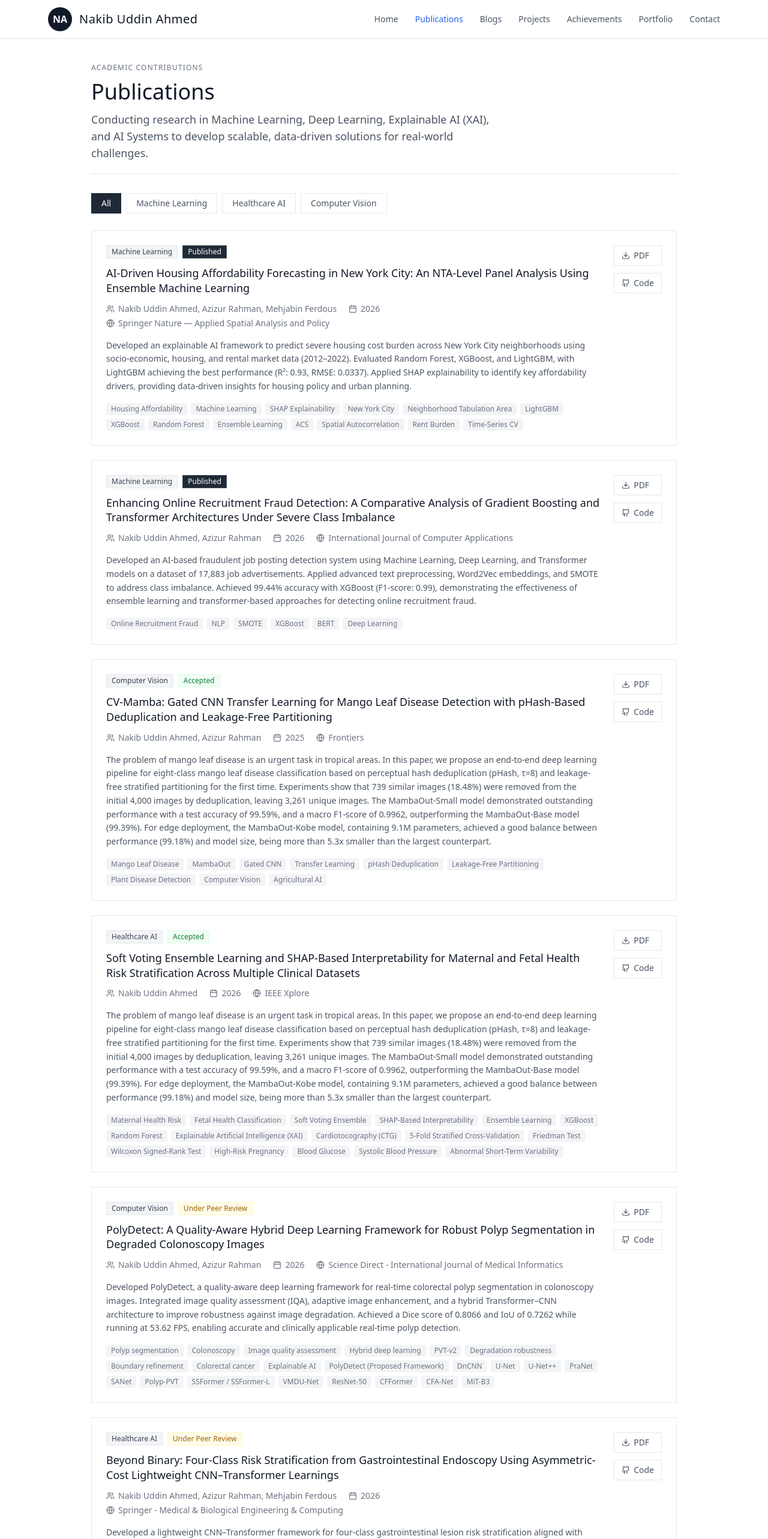
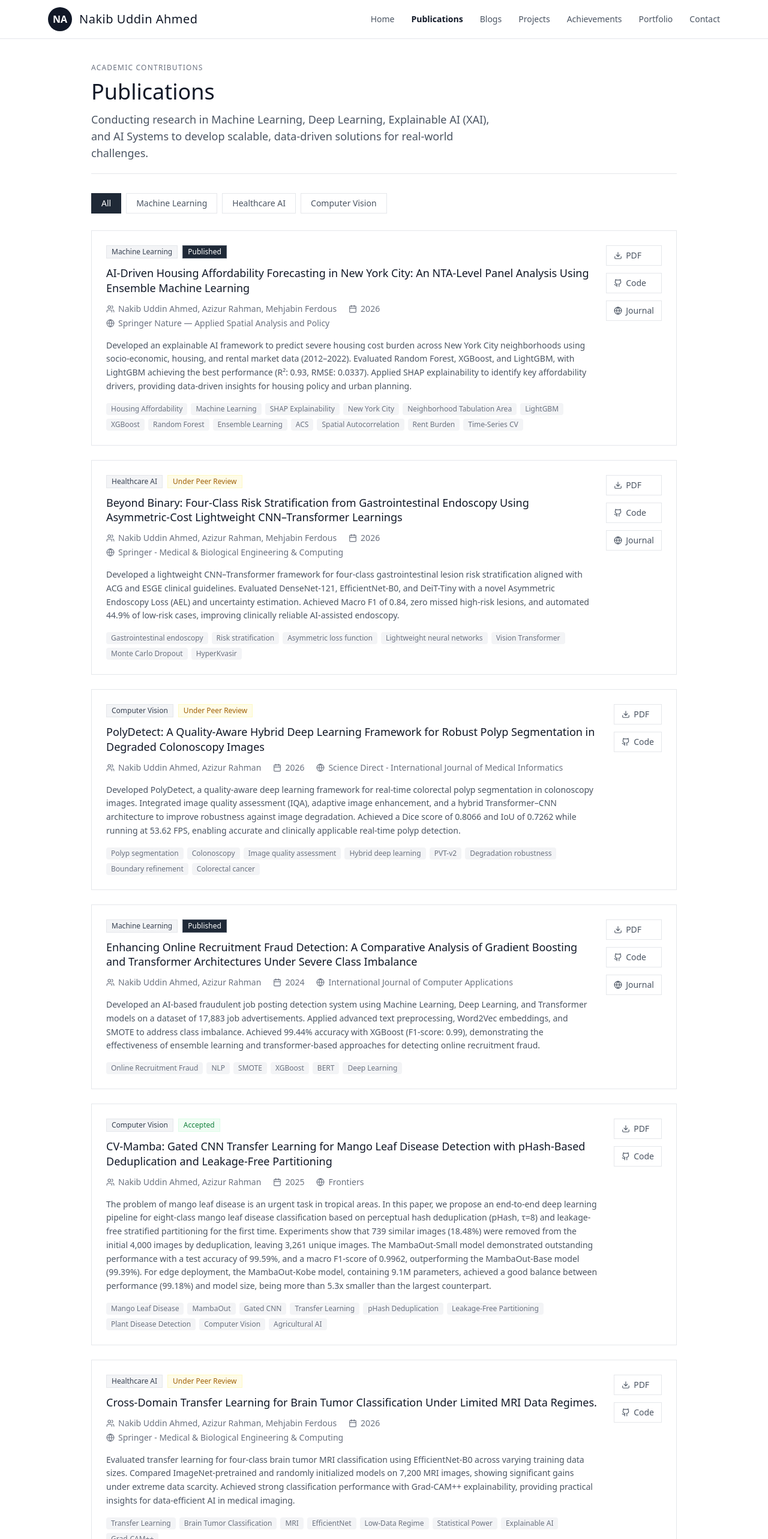
Before and after one commit to nakib33/Nakib-s-Portfolio, a Next.js app: page /pages/publications in a window 1280 px wide. Shown: the top 2566 px of the page at 60% size. Built offline with nearby package versions, Linux system fonts and the light colour scheme.

Commit message:
Update portfolio and research profile

```diff
--- a/src/app/components/Header.js
+++ b/src/app/components/Header.js
@@ -39,10 +39,10 @@ const Header = () => {
     return (
         <>
             <nav
-                className={`top-0 w-full z-50 transition-all duration-300 ${
+                className={`sticky top-0 w-full z-50 transition-all duration-500 ${
                     scrolled
-                        ? 'bg-white/95 backdrop-blur-sm shadow-sm border-b border-gray-200'
-                        : 'bg-white border-b border-gray-200'
+                        ? 'bg-white/80 backdrop-blur-md shadow-md border-b border-gray-200'
+                        : 'bg-white/60 backdrop-blur-sm border-b border-gray-200'
                 }`}
             >
                 <div className="max-w-6xl mx-auto px-4">
@@ -70,10 +70,10 @@ const Header = () => {
                                 <Link
                                     key={item.path}
                                     href={item.path}
-                                    className={`text-sm font-normal transition-colors duration-200 ${
+                                    className={`text-sm transition-colors duration-200 ${
                                         isActive(item.path)
-                                            ? 'text-blue-600'
-                                            : 'text-gray-600 hover:text-blue-600'
+                                            ? 'text-gray-900 font-bold'
+                                            : 'text-gray-600 hover:text-gray-900 hover:font-bold'
                                     }`}
                                 >
                                     {item.label}
@@ -124,10 +124,10 @@ const Header = () => {
                                     <Link
                                         key={item.path}
                                         href={item.path}
-                                        className={`flex items-center gap-3 px-3 py-3 text-sm font-normal transition-colors duration-200 rounded ${
+                                        className={`flex items-center gap-3 px-3 py-3 text-sm transition-colors duration-200 rounded ${
                                             isActive(item.path)
-                                                ? 'text-blue-600 bg-blue-50'
-                                                : 'text-gray-600 hover:text-blue-600 hover:bg-gray-50'
+                                                ? 'text-gray-900 font-bold bg-gray-50'
+                                                : 'text-gray-600 hover:text-gray-900 hover:font-bold hover:bg-gray-50'
                                         }`}
                                     >
                                         <Icon className="w-4 h-4" />
--- a/src/app/components/Profile.js
+++ b/src/app/components/Profile.js
@@ -10,7 +10,7 @@ const Profile = () => {
     ];
 
     return (
-        <div className="bg-slate-50 border-b border-gray-200">
+        <div className="bg-white border-b border-gray-200">
             <div className="max-w-5xl mx-auto px-4 sm:px-6 py-10 sm:py-12">
                 <div className="flex flex-col lg:flex-row items-center lg:items-start gap-6 sm:gap-8">
 
@@ -30,7 +30,7 @@ const Profile = () => {
                         <h1 className="text-2xl sm:text-3xl lg:text-4xl font-bold text-gray-950 mb-1 tracking-wide">
                             Nakib Uddin Ahmed
                         </h1>
-                        <p className="text-base sm:text-lg lg:text-xl text-sky-800 font-normal mb-3">
+                        <p className="text-base sm:text-lg lg:text-xl text-gray-800 font-normal mb-3">
                             Full-Stack AI Engineer & Data Scientist
                         </p>
 
@@ -55,7 +55,7 @@ const Profile = () => {
                             {[
                                 { icon: <Linkedin className="w-4 h-4" />, label: 'LinkedIn', link: 'https://www.linkedin.com/in/nakib33/', hover: 'blue-600' },
                                 { icon: <Github className="w-4 h-4" />, label: 'GitHub', link: 'https://github.com/nakib33', hover: 'gray-900' },
-                                { icon: <Instagram className="w-4 h-4" />, label: 'Instagram', link: 'https://www.instagram.com/_nakiib_/', hover: 'pink-600' },
+                                { icon: <Instagram className="w-4 h-4" />, label: 'Instagram', link: 'https://www.instagram.com/_nakiib_/', hover: 'orange-600' },
                                 { icon: <GraduationCap className="w-4 h-4" />, label: 'Google Scholar', link: 'https://scholar.google.com/citations?user=PLACEHOLDER', hover: 'blue-700' },
                             ].map((s, i) => (
                                 <a
--- a/src/app/pages/about/page.js
+++ b/src/app/pages/about/page.js
@@ -157,10 +157,10 @@ const researchInterests = [
 
 const highlights = [
   { number: "50+", label: "PROJECTS COMPLETED" },
-  { number: "7+", label: "RESEARCH PUBLICATIONS" },
+  { number: "7+", label: "RESEARCH WORK" },
   { number: "3+", label: "YEARS OF EXPERIENCE" },
   { number: "8+", label: "CERTIFIED SKILLS" },
-  { number: "3.69", label: "B.SC GPA" },
+  { number: "3.88", label: "MIT CGPA" },
   { number: "99.44", label: "BEST MODEL ACCURACY" },
 ];
 
@@ -281,45 +281,58 @@ export default function AboutPage() {
         </div>
       </section>
 
-      {/* ── Research highlight ── */}
-
-      <section className="bg-gray-100 border-b border-gray-100">
-        <br /> <br />
-        <div className="max-w-5xl mx-auto px-4">
-          <div className="flex flex-col md:flex-row md:items-center md:justify-between gap-6">
-            {/* ===== LEFT SIDE ===== */}
-            <div className="flex flex-col gap-3 max-w-sm">
-              {/* Small Label */}
-              <p className="text-lg font-semibold tracking-widest text-gray-400 uppercase">
+      {/* ── Research / Publications ── */}
+      <section className="border-y border-gray-100 bg-gray-50/50">
+        <div className="max-w-5xl mx-auto px-6 py-12">
+          {/* Section header */}
+          <div className="flex flex-col md:flex-row md:items-center md:justify-between gap-6 mb-8">
+            <div>
+              <p className="text-sm font-medium text-gray-500 mb-1">
                 Research
               </p>
-
-              {/* Heading */}
-              <h2 className="text-3xl font-bold text-gray-800">
+              <h2 className="text-2xl font-bold text-gray-900">
                 Publications &amp; Research
               </h2>
+            </div>
+            <Link
+              href="/pages/publications"
+              className="inline-flex items-center gap-2 border border-gray-800 hover:bg-gray-800 text-gray-700 hover:text-white text-xs font-semibold tracking-widest uppercase px-5 py-2.5 rounded-md transition duration-300"
+            >
+              View All Publications
+              <ArrowRight className="w-3.5 h-3.5" />
+            </Link>
+          </div>
 
-              {/* Description */}
-              <p className="text-sm text-gray-500 leading-relaxed">
-                Exploring ML applications in astronomy and applied AI systems.
-                Author of peer-reviewed papers on machine learning and applied
-                AI.
-              </p>
-            </div>
-
-            {/* ===== RIGHT SIDE - Button ===== */}
-            <div className="flex-shrink-0">
-              <Link
-                href="/pages/publications"
-                className="inline-flex items-center gap-2 bg-gray-800 text-white hover:bg-gray-700 text-xs font-bold tracking-widest uppercase px-6 py-3 rounded-md transition duration-300"
+          {/* Paper list in short form */}
+          <div className="space-y-2">
+            {[
+              { title: "AI-Driven Housing Affordability Forecasting in New York City", venue: "Springer — Applied Spatial Analysis and Policy", year: 2026 },
+              { title: "Enhancing Online Recruitment Fraud Detection Using Gradient Boosting & Transformers", venue: "IJCA", year: 2026 },
+              { title: "CV-Mamba: Gated CNN Transfer Learning for Mango Leaf Disease Detection", venue: "Frontiers", year: 2025 },
+              { title: "Soft Voting Ensemble Learning for Maternal & Fetal Health Risk Stratification", venue: "IEEE Xplore", year: 2026 },
+              { title: "PolyDetect: Hybrid Deep Learning for Robust Polyp Segmentation", venue: "Science Direct — IJMI", year: 2026 },
+              { title: "Four-Class GI Risk Stratification Using Lightweight CNN–Transformer", venue: "Springer — MBEC", year: 2026 },
+              { title: "Cross-Domain Transfer Learning for Brain Tumor Classification Under Limited MRI Data", venue: "Springer — MBEC", year: 2026 },
+            ].map((pub, i) => (
+              <div
+                key={i}
+                className="bg-white border border-gray-200 px-5 py-3 rounded-md hover:border-gray-300 hover:shadow-sm transition-all duration-200 flex items-center justify-between gap-4"
               >
-                View Publications
-                <ArrowRight className="w-4 h-4" />
-              </Link>
-            </div>
+                <div className="flex items-center gap-3 min-w-0">
+                  <span className="text-xs text-gray-400 font-mono w-7 shrink-0">
+                    &apos;{String(pub.year).slice(2)}
+                  </span>
+                  <p className="text-sm text-gray-800 font-medium truncate">
+                    {pub.title}
+                  </p>
+                </div>
+                <span className="text-[10px] text-gray-400 uppercase tracking-wider shrink-0 hidden sm:inline font-medium">
+                  {pub.venue}
+                </span>
+              </div>
+            ))}
           </div>
         </div>
-        <br /> <br />
       </section>
 
       {/* ── Certifications ── */}
--- a/src/app/pages/publications/page.js
+++ b/src/app/pages/publications/page.js
@@ -17,13 +17,51 @@ const publications = [{
     status: "Published",
     pdfLink: "/papers/AI-Driven Housing Affordability Forecasting.pdf",
     github: "https://github.com/nakib33/AI-Driven-Housing-Affordability-Forecasting-in-NYC.git",
+    journalLink: "https://link.springer.com/article/10.1007/s12061-026-09955-4",
     keywords: [ "Housing Affordability", "Machine Learning", "SHAP Explainability", "New York City", "Neighborhood Tabulation Area", "LightGBM", "XGBoost", "Random Forest", "Ensemble Learning", "ACS", "Spatial Autocorrelation", "Rent Burden", "Time-Series CV" ],
 },
 
 {
+    title: "Beyond Binary: Four-Class Risk Stratification from Gastrointestinal Endoscopy Using Asymmetric-Cost Lightweight CNN–Transformer Learnings",
+    authors: ["Nakib Uddin Ahmed, Azizur Rahman, Mehjabin Ferdous"],
+    year: 2026,
+    venue: "Springer - Medical & Biological Engineering & Computing",
+    venueShort: "MBEC 2026",
+    category: "Healthcare AI",
+    abstract:
+        "Developed a lightweight CNN–Transformer framework for four-class gastrointestinal lesion risk stratification aligned with ACG and ESGE clinical guidelines. Evaluated DenseNet-121, EfficientNet-B0, and DeiT-Tiny with a novel Asymmetric Endoscopy Loss (AEL) and uncertainty estimation. Achieved Macro F1 of 0.84, zero missed high-risk lesions, and automated 44.9% of low-risk cases, improving clinically reliable AI-assisted endoscopy.",
+
+    pdfLink: null,
+    status: "Under Peer Review",
+    pdfLink: "/papers/Gastrointestinal Endoscopy.pdf",
+    github: "https://github.com/nakib33/Gastrointestinal-Endoscopy.git",
+    journalLink: "https://www.researchgate.net/publication/410925705_Beyond_Binary_Four-Class_Risk_Stratification_from_Gastrointestinal_Endoscopy_Using_Asymmetric-Cost_Lightweight_CNN-Transformer_Learning",
+    keywords:  ["Gastrointestinal endoscopy", "Risk stratification", "Asymmetric loss function", "Lightweight neural networks", "Vision Transformer", "Monte Carlo Dropout", "HyperKvasir" ],
+},
+
+
+{
+    title: "PolyDetect: A Quality-Aware Hybrid Deep Learning Framework for Robust Polyp Segmentation in Degraded Colonoscopy Images",
+    authors: ["Nakib Uddin Ahmed, Azizur Rahman"],
+    year: 2026,
+    venue: "Science Direct - International Journal of Medical Informatics",
+    venueShort: "IJMI 2026",
+    category: "Computer Vision",
+    abstract:
+        "Developed PolyDetect, a quality-aware deep learning framework for real-time colorectal polyp segmentation in colonoscopy images. Integrated image quality assessment (IQA), adaptive image enhancement, and a hybrid Transformer–CNN architecture to improve robustness against image degradation. Achieved a Dice score of 0.8066 and IoU of 0.7262 while running at 53.62 FPS, enabling accurate and clinically applicable real-time polyp detection.",
+
+    pdfLink: null,
+    status: "Under Peer Review",
+    pdfLink: "/papers/PolyDetect_Manuscript V1.pdf",
+    github: "https://github.com/nakib33/Robust-Polyp-Segmentation.git",
+    keywords:  [ "Polyp segmentation", "Colonoscopy", "Image quality assessment", "Hybrid deep learning", "PVT-v2", "Degradation robustness", "Boundary refinement", "Colorectal cancer" ],
+},
+
+
+{
     title: "Enhancing Online Recruitment Fraud Detection: A Comparative Analysis of Gradient Boosting and Transformer Architectures Under Severe Class Imbalance",
     authors: ["Nakib Uddin Ahmed, Azizur Rahman"],
-    year: 2026,
+    year: 2024,
     venue: "International Journal of Computer Applications",
     venueShort: "IJCA 2024",
     category: "Machine Learning",
@@ -34,6 +72,7 @@ const publications = [{
     status: "Published",
     pdfLink: "/papers/Enhancing Online Recruitment Fraud Detection.pdf",
     github: "https://github.com/nakib33/Enhancing-Online-Recruitment-Fraud-Detection.git",
+    journalLink: "https://www.ijcaonline.org/archives/volume187/number91/enhancing-online-recruitment-fraud-detection-a-comparative-analysis-of-gradient-boosting-and-transformer-architectures-under-severe-class-imbalance/",
     keywords: ["Online Recruitment Fraud", "NLP", "SMOTE", "XGBoost", "BERT", "Deep Learning"],
 },
 
@@ -56,6 +95,24 @@ const publications = [{
 
 
 {
+    title: "Cross-Domain Transfer Learning for Brain Tumor Classification Under Limited MRI Data Regimes.",
+    authors: ["Nakib Uddin Ahmed, Azizur Rahman, Mehjabin Ferdous"],
+    year: 2026,
+    venue: "Springer - Medical & Biological Engineering & Computing",
+    venueShort: "MBEC 2026",
+    category: "Healthcare AI",
+    abstract:
+        "Evaluated transfer learning for four-class brain tumor MRI classification using EfficientNet-B0 across varying training data sizes. Compared ImageNet-pretrained and randomly initialized models on 7,200 MRI images, showing significant gains under extreme data scarcity. Achieved strong classification performance with Grad-CAM++ explainability, providing practical insights for data-efficient AI in medical imaging.",
+
+    pdfLink: null,
+    status: "Under Peer Review",
+    pdfLink: "/papers/Brain_Tumor_Transfer_Learning.pdf",
+    github: "https://github.com/nakib33/Cross-Domain-Transfer-Learning-for-Brain-Tumor-Classification.git",
+    keywords:  [ "Transfer Learning", "Brain Tumor Classification", "MRI", "EfficientNet", "Low-Data Regime", "Statistical Power", "Explainable AI", "Grad-CAM++" ],
+},
+
+
+{
     title: "Soft Voting Ensemble Learning and SHAP-Based Interpretability for Maternal and Fetal Health Risk Stratification Across Multiple Clinical Datasets",
     authors: ["Nakib Uddin Ahmed"],
     year: 2026,
@@ -70,60 +127,6 @@ const publications = [{
     pdfLink: "/papers/CV_Mamba.pdf",
     github: "https://github.com/nakib33/Maternal-and-Fetal-Health-Risk.git",
     keywords: [ "Maternal Health Risk", "Fetal Health Classification", "Soft Voting Ensemble", "SHAP-Based Interpretability", "Ensemble Learning", "XGBoost", "Random Forest", "Explainable Artificial Intelligence (XAI)", "Cardiotocography (CTG)", "5-Fold Stratified Cross-Validation", "Friedman Test", "Wilcoxon Signed-Rank Test", "High-Risk Pregnancy", "Blood Glucose", "Systolic Blood Pressure", "Abnormal Short-Term Variability" ],
-},
-
-
-{
-    title: "PolyDetect: A Quality-Aware Hybrid Deep Learning Framework for Robust Polyp Segmentation in Degraded Colonoscopy Images",
-    authors: ["Nakib Uddin Ahmed, Azizur Rahman"],
-    year: 2026,
-    venue: "Science Direct - International Journal of Medical Informatics",
-    venueShort: "IJMI 2026",
-    category: "Computer Vision",
-    abstract:
-        "Developed PolyDetect, a quality-aware deep learning framework for real-time colorectal polyp segmentation in colonoscopy images. Integrated image quality assessment (IQA), adaptive image enhancement, and a hybrid Transformer–CNN architecture to improve robustness against image degradation. Achieved a Dice score of 0.8066 and IoU of 0.7262 while running at 53.62 FPS, enabling accurate and clinically applicable real-time polyp detection.",
-
-    pdfLink: null,
-    status: "Under Peer Review",
-    pdfLink: "/papers/PolyDetect_Manuscript V1.pdf",
-    github: "https://github.com/nakib33/Robust-Polyp-Segmentation.git",
-    keywords:  [ "Polyp segmentation", "Colonoscopy", "Image quality assessment", "Hybrid deep learning", "PVT-v2", "Degradation robustness", "Boundary refinement", "Colorectal cancer", "Explainable AI", "PolyDetect (Proposed Framework)", "DnCNN", "U-Net", "U-Net++", "PraNet", "SANet", "Polyp-PVT", "SSFormer / SSFormer-L", "VMDU-Net", "ResNet-50", "CFFormer", "CFA-Net", "MiT-B3" ],
-},
-
-
-{
-    title: "Beyond Binary: Four-Class Risk Stratification from Gastrointestinal Endoscopy Using Asymmetric-Cost Lightweight CNN–Transformer Learnings",
-    authors: ["Nakib Uddin Ahmed, Azizur Rahman, Mehjabin Ferdous"],
-    year: 2026,
-    venue: "Springer - Medical & Biological Engineering & Computing",
-    venueShort: "MBEC 2026",
-    category: "Healthcare AI",
-    abstract:
-        "Developed a lightweight CNN–Transformer framework for four-class gastrointestinal lesion risk stratification aligned with ACG and ESGE clinical guidelines. Evaluated DenseNet-121, EfficientNet-B0, and DeiT-Tiny with a novel Asymmetric Endoscopy Loss (AEL) and uncertainty estimation. Achieved Macro F1 of 0.84, zero missed high-risk lesions, and automated 44.9% of low-risk cases, improving clinically reliable AI-assisted endoscopy.",
-
-    pdfLink: null,
-    status: "Under Peer Review",
-    pdfLink: "/papers/Gastrointestinal Endoscopy.pdf",
-    github: "https://github.com/nakib33/Gastrointestinal-Endoscopy.git",
-    keywords:  ["Gastrointestinal endoscopy", "Risk stratification", "Asymmetric loss function", "Lightweight neural networks", "Vision Transformer", "Monte Carlo Dropout", "HyperKvasir" ],
-},
-
-
-{
-    title: "Cross-Domain Transfer Learning for Brain Tumor Classification Under Limited MRI Data Regimes.",
-    authors: ["Nakib Uddin Ahmed, Azizur Rahman, Mehjabin Ferdous"],
-    year: 2026,
-    venue: "Springer - Medical & Biological Engineering & Computing",
-    venueShort: "MBEC 2026",
-    category: "Healthcare AI",
-    abstract:
-        "Evaluated transfer learning for four-class brain tumor MRI classification using EfficientNet-B0 across varying training data sizes. Compared ImageNet-pretrained and randomly initialized models on 7,200 MRI images, showing significant gains under extreme data scarcity. Achieved strong classification performance with Grad-CAM++ explainability, providing practical insights for data-efficient AI in medical imaging.",
-
-    pdfLink: null,
-    status: "Under Peer Review",
-    pdfLink: "/papers/Brain_Tumor_Transfer_Learning.pdf",
-    github: "https://github.com/nakib33/Cross-Domain-Transfer-Learning-for-Brain-Tumor-Classification.git",
-    keywords:  [ "Transfer Learning", "Brain Tumor Classification", "MRI", "EfficientNet", "Low-Data Regime", "Statistical Power", "Explainable AI", "Grad-CAM++" ],
 },
 
 
@@ -264,6 +267,17 @@ export default function PublicationsPage() {
                                             Code
                                         </a>
                                     )}
+                                    {pub.journalLink && (
+                                        <a
+                                            href={pub.journalLink}
+                                            target="_blank"
+                                            rel="noopener noreferrer"
+                                            className="inline-flex items-center gap-1.5 text-sm text-gray-600 hover:text-white border border-gray-200 hover:bg-gray-800 hover:border-gray-800 px-3 py-1.5 transition-colors duration-200"
+                                        >
+                                            <Globe className="w-3.5 h-3.5" />
+                                            Journal
+                                        </a>
+                                    )}
 
                                 </div>
                             </div>
```
Also changed, not shown: src/app/page.js (+9 -9 lines), 1 other file (tests, documents, lock files or other folders).
